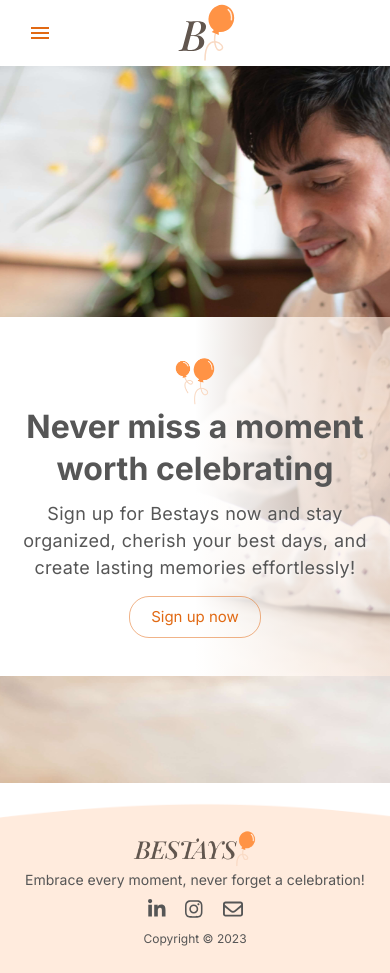
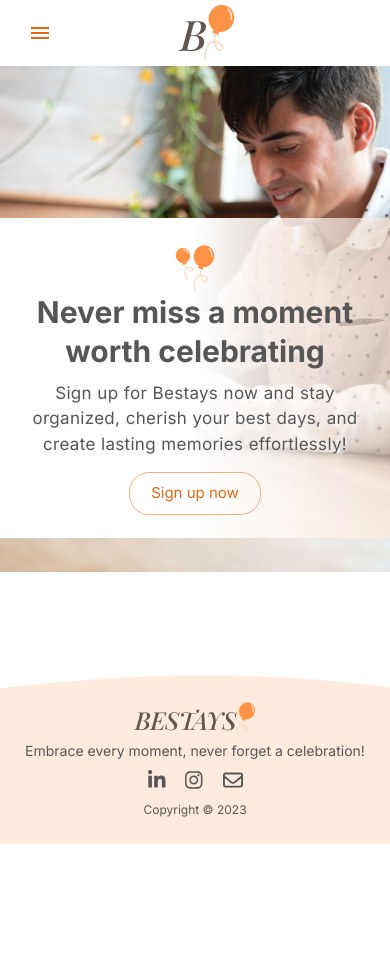
Before and after one commit to Liz0001/Bestays-Project, a React (Vite) app in the folder client/: page / in a window 390 px wide. After the commit the page ends 844 px from the top, so only its background shows below. Built offline with nearby package versions, Linux system fonts and the light colour scheme; a web font is replaced by a local one.

Commit message:
top section of landing page made responsive

```diff
--- a/client/src/components/landingPage/landingPage.css
+++ b/client/src/components/landingPage/landingPage.css
@@ -1,4 +1,6 @@
-/** Top section of landing page **/
+/** Top section of landing page
+================================ **/
+
 .bg-container {
     height: 80vh;
     min-height: 500px;
@@ -7,7 +9,6 @@
     justify-content: end;
     overflow: hidden;
     position: relative;
-    margin-bottom: 20px;
 }
 
 .bg-container > div {
@@ -27,11 +28,11 @@
 
 .landing-page {
     position: absolute;
-    top: 30%;
+    top: 25%;
     left: 15vw;
 
     height: 50%;
-    min-height: 330px;
+    min-height: 320px;
     width: 35%;
     min-width: 490px;
 
@@ -43,7 +44,7 @@
 }
 
 .wrapper {
-    height: 330px;
+    height: 320px;
     width: 490px;
     margin: auto;
     padding: 15px;
@@ -66,10 +67,11 @@
 .heading {
     margin: 0px 0 10px;
     line-height: 1.3;
+    font-size: 30px;
 }
 
 .value-proposition {
-    font-size: 18px;
+    font-size: 17px;
     text-shadow: 1px 1px 3px #ffffffcc;
     margin-bottom: 15px;
     word-spacing: 0.35px;
@@ -81,25 +83,22 @@
     color: #565656;
 }
 
-/** Bottom section of landing page **/
-/* ... */
+/** Bottom section of landing page
+================================ **/
 
 /** MOBILE  **/
 /* ... and SMALLER - width */
 @media only screen and (max-width: 800px) {
     .bg-container {
-        height: 65vh;
+        height: 60vh;
     }
-
     .bg-container > div {
         width: 100%;
     }
-
     .landing-page {
         overflow: hidden;
-
         margin: auto;
-        top: 35%;
+        top: 20%;
         left: 0;
         right: 0;
         max-width: 70%;
@@ -107,11 +106,9 @@
 }
 
 @media only screen and (max-width: 500px) {
-    .bg-container {
-        height: 85vh;
-    }
     .landing-page {
         width: 100vw;
+        top: 30%;
         min-width: unset;
         max-width: unset;
     }
@@ -121,25 +118,26 @@
 }
 
 @media only screen and (max-width: 375px) {
-    .bg-container {
-        height: 83vh;
-    }
     .landing-page {
-        height: 58vh;
+        height: fit-content;
         min-height: unset;
-        top: 20%;
-        padding-bottom: 20px;
+        top: 30%;
+        padding-bottom: 10px;
     }
     .wrapper {
         height: 100%;
-        padding: 20px;
-        /* margin-bottom: 20px; */
     }
 }
 
-/*  make sure all works ...?? 280? */
-@media only screen and (max-width: 280px) {
+@media only screen and (max-width: 355px) {
     .landing-page {
-        height: 80vh;
+        top: 20%;
     }
 }
+
+@media only screen and (max-width: 285px) {
+    .landing-page {
+        height: 65vh;
+        padding-bottom: 5px;
+    }
+}
```
